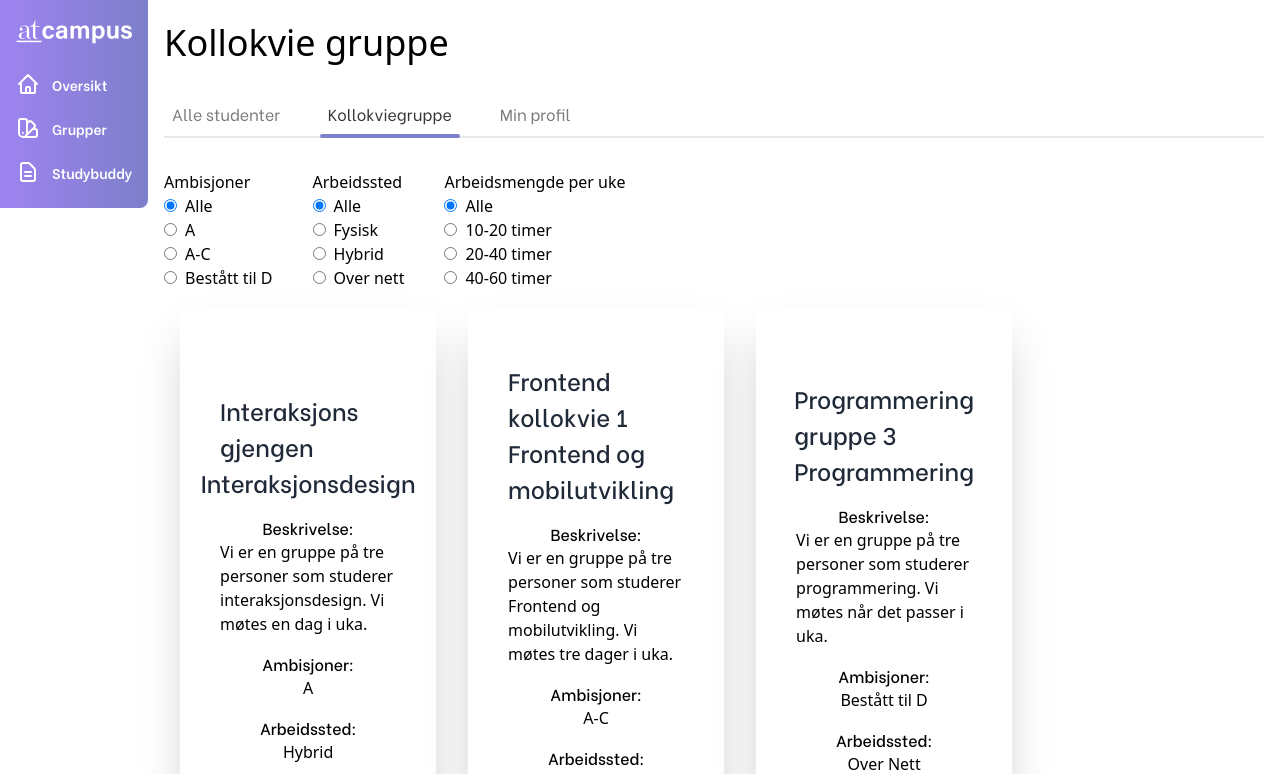
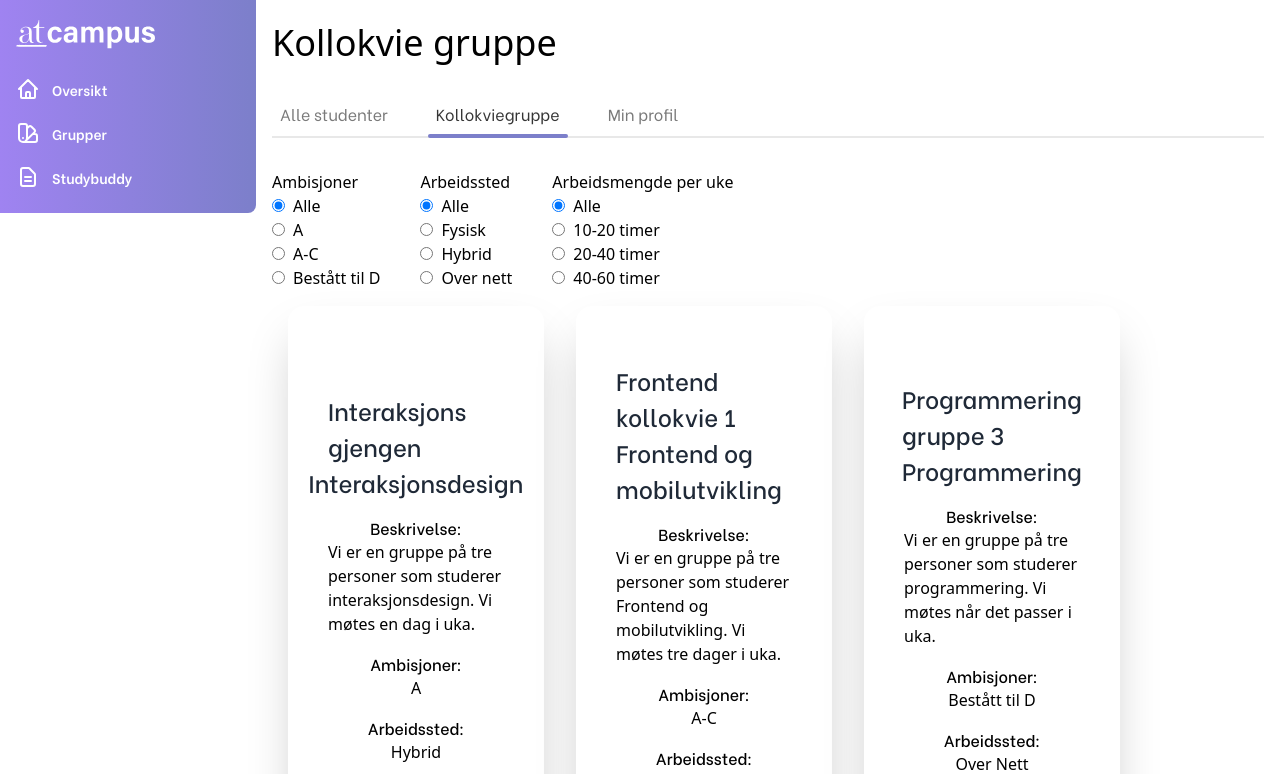
Before and after one commit to Hamza2809/Smidig-Prosjekt, a Next.js app: page /kollokvie in a window 1280 px wide. Shown: the top 774 px of the page. Built offline with nearby package versions, Linux system fonts and the light colour scheme.

Commit message:
A comma was missing in the studybuddy component, Fixed the sidebar issue

```diff
--- a/components/AppLayout.js
+++ b/components/AppLayout.js
@@ -6,7 +6,7 @@ const AppLayout = ({ title = 'atcampus components', children }) => {
             <title>{title}</title>
             <div className="flex flex-col h-full">
                 <div className="h-full flex flex-col lg:flex-row">
-                    <div className="w-full lg:w-64 relative">
+                    <div className="w-full lg:w-64 relative flex-shrink-0"  >
                         <Menu />
                     </div>
                     {children}
--- a/pages/studybuddy.js
+++ b/pages/studybuddy.js
@@ -18,7 +18,7 @@ export default function StudyBuddyPage() {
                       {
                         name: 'Kollokviegruppe',
                         selected: false,
-                        href: '/kollokvie'
+                        href: '/kollokvie',
                       },
                       { name: 'Min profil',
                         selected: false,
```
